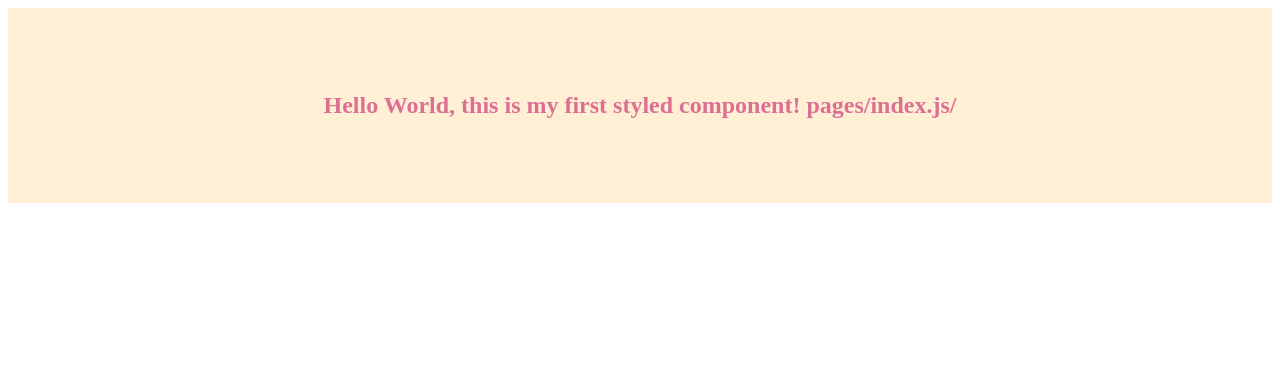
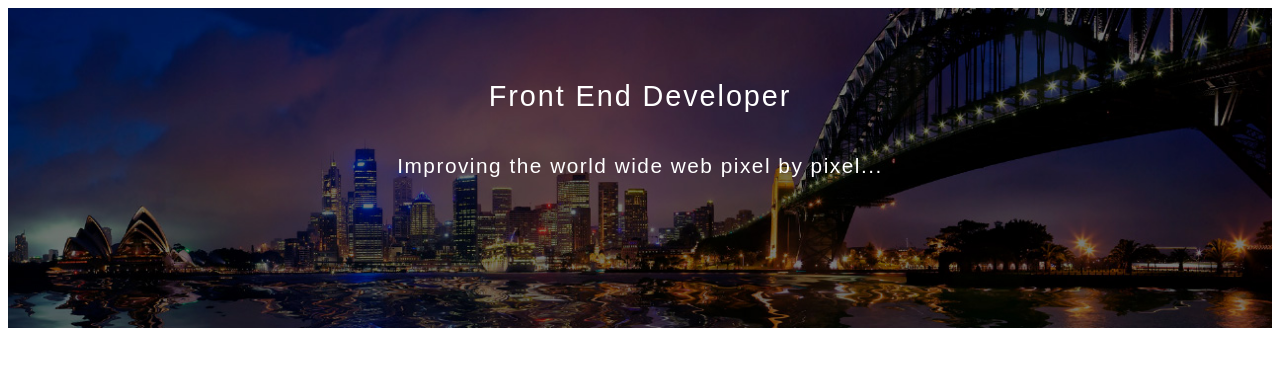
Before and after one commit to 105ron/portfoliosite, a Gatsby site: page / in a window 1280 px wide. Built offline with nearby package versions, Linux system fonts and the light colour scheme; Gatsby itself is replaced by a stand-in of ours.

Commit message:
add main banner to home page

```diff
--- a/src/pages/index.js
+++ b/src/pages/index.js
@@ -1,26 +1,49 @@
 import React from "react";
 import styled from "styled-components";
-
-//import Container from "../components/container";
-//<h1> tag with some styles
-const Title = styled.h1`
-  font-size: 1.5em;
-  text-align: center;
-  color: palevioletred;
-`;
+import harbourImage from '../assets/harbour.jpg'
 
 // Create a Wrapper component that'll render a <section> tag with some styles
-const Wrapper = styled.section`
-  padding: 4em;
-  background: papayawhip;
-`;
-// Use Title and Wrapper like any other React component – except they're styled!
-const IndexPage = () => (
-  <Wrapper>
-    <Title>
-      Hello World, this is my first styled component! pages/index.js/
-    </Title>
-  </Wrapper>
-);
+const Wrapper = styled.div`
+  position: relative;
+  height: 20em;
+  background: url(${harbourImage});
+  background-position: 50% 50%;
+  background-size: cover;
+  text-align: center`;
+
+const Heading = styled.h2`
+  position: absolute;
+  left: 0;
+  right: 0;
+  margin: auto;
+  top: 2.5em;
+  color: #fff;
+  font-family: arial, sans-serif;
+  font-size: 1.8em;
+  letter-spacing: 0.0675em;
+  font-weight: 100`;
+
+const Tagline = styled.h3`
+  position: absolute;
+  left: 0;
+  right: 0;
+  margin: auto;
+  top: 7em;
+  color: #fff;
+  font-family: arial, sans-serif;
+  font-size: 1.3em;
+  letter-spacing: 0.0725em;
+  font-weight: 100`;
+
+class IndexPage extends React.Component {
+  render () {
+    return (
+      <Wrapper>
+        <Heading>Front End Developer</Heading>
+        <Tagline>Improving the world wide web pixel by pixel...</Tagline>
+      </Wrapper>
+    )
+  }
+}
 
 export default IndexPage;
```
Also changed, not shown: src/assets/harbour.jpg (added).
